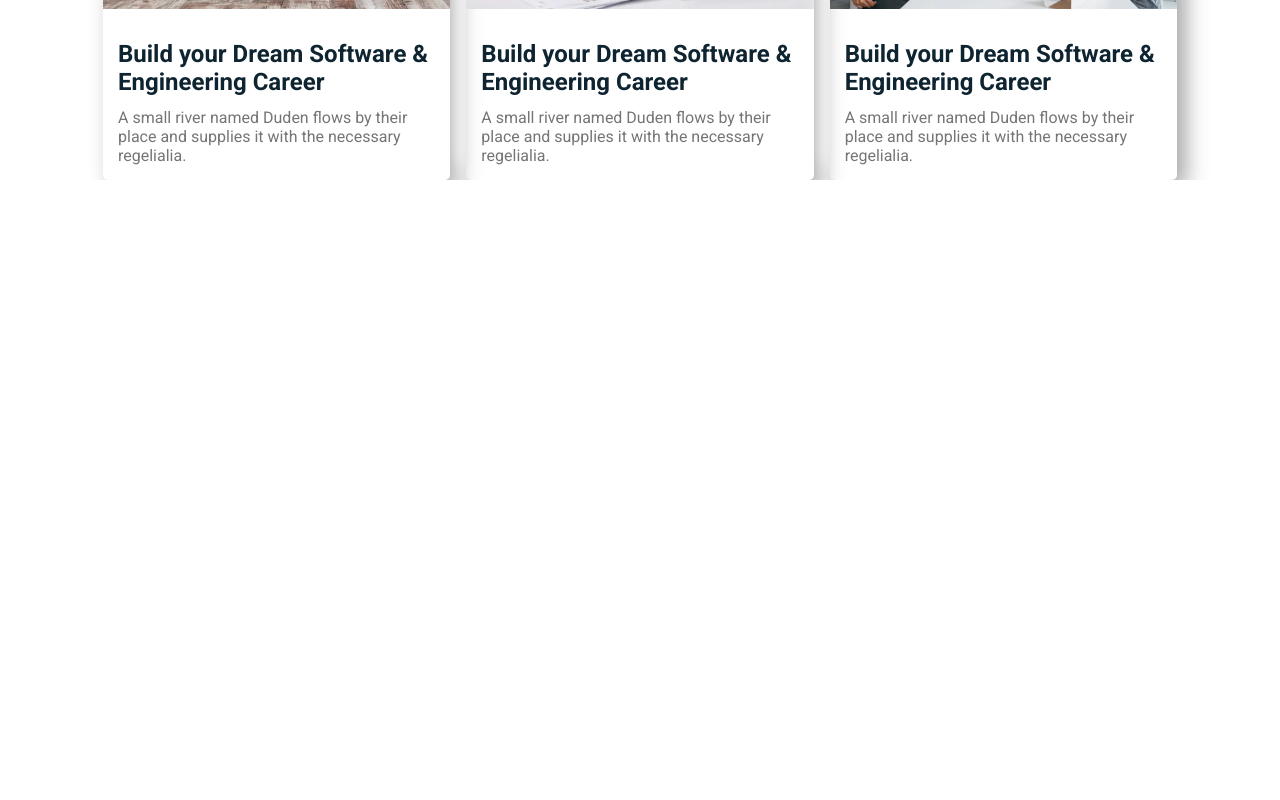
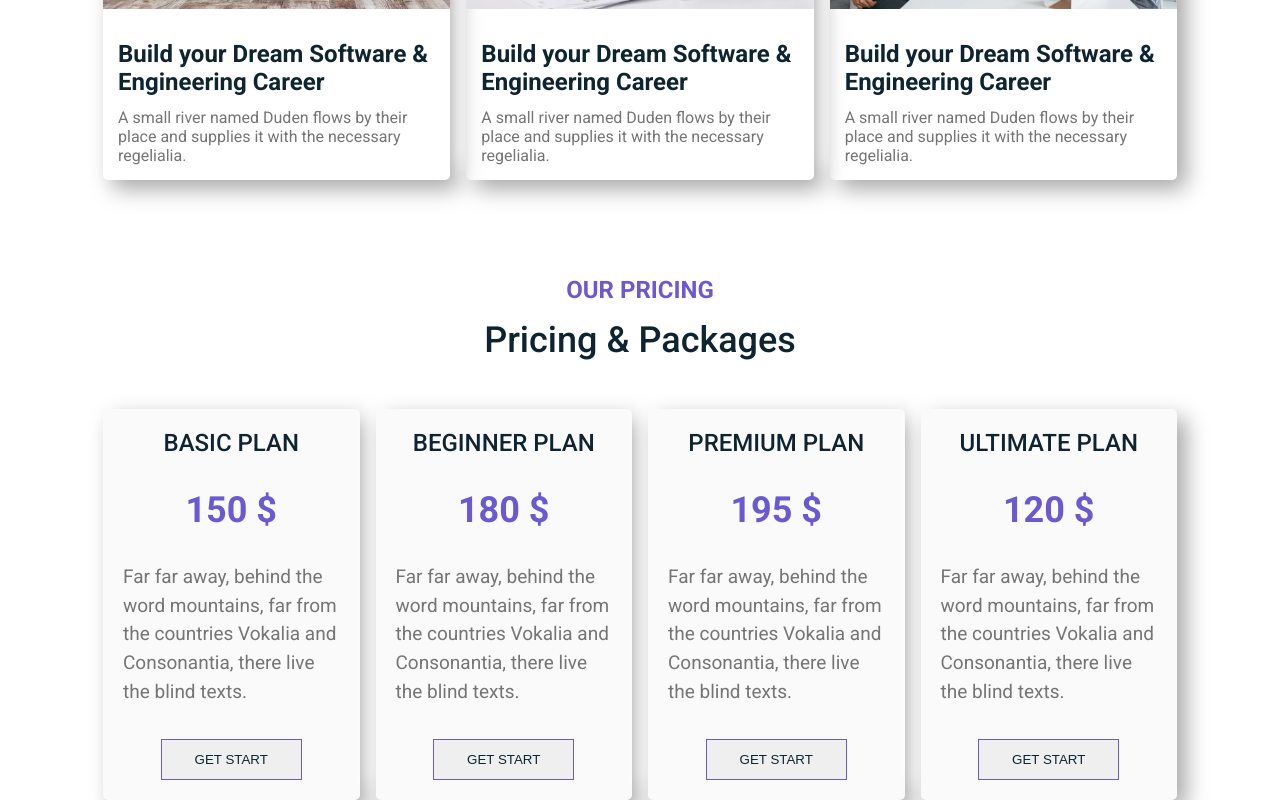
Before and after one commit to Ali-jalili/Educational-Website, a React (Create React App) app in the folder my-educational/: page / in a window 1280 px wide. Shown: the part 4257-5057 px from the top of the page. Before the commit the page ends 4437 px from the top, so only its background shows below. Built offline with nearby package versions, Linux system fonts and the light colour scheme.

Commit message:
OUR PRICING section has been completed

```diff
--- a/my-educational/src/Components/Page/Home/Header/Header.css
+++ b/my-educational/src/Components/Page/Home/Header/Header.css
@@ -145,7 +145,7 @@ font-size: 1.3rem;
 }
 }
 
-@media screen and (max-width:270px){
+@media screen and (max-width:330px){
     .box-info{
         top: 7rem;
     }
--- a/my-educational/src/Components/Page/Home/Main/Main.css
+++ b/my-educational/src/Components/Page/Home/Main/Main.css
@@ -429,7 +429,64 @@ background-color: var(--hover-color);
      border-top-right-radius: 5px;
 }
 
+/*?? section-pricing */
 
+.section-pricing{
+    margin-top: 6rem;
+}
+
+.contact-pricing{
+    display: grid;
+    grid-template-columns: repeat(auto-fit, minmax(200px, 1fr));
+    gap: 1rem;
+    margin-top: 3rem;
+    margin-left: 8px;
+    margin-right: 8px;
+}
+
+.cart-price{
+    background-color: var(--body-color);
+    box-shadow: 9px 9px 22px #a7a7a7, -9px -9px 22px #ffffff;
+    padding: 20px;
+    border-radius: 5px;
+}
+
+.box-price{
+    display: flex;
+    flex-direction: column;
+    gap: 2rem;
+    align-items: center;
+}
+
+.name-price{
+    font-size: var(--h2-font-size);
+    color: var(--first-color);
+    font-weight: var(--font-medium);
+}
+
+.price-text{
+    font-size: var(--h1-font-size);
+    color: var(--second-color);
+}
+
+.desc-price{
+    font-size: 19px;
+    color: var(--text-color);
+    line-height: 1.8rem;
+}
+
+.btn-price{
+    border: 1px solid var(--second-color);
+    padding: 12px 33px;
+    color: var(--first-color);
+    transition: 0.3s;
+        font-weight: var(--font-normal);
+}
+
+.btn-price:hover{
+    background-color: var(--hover-color);
+    color: #fff;
+}
 
 /*??RESPONSIVE*/
 
@@ -533,6 +590,10 @@ background-color: var(--hover-color);
 }
 
 
+    .desc-price{
+        font-size: 16px;
+    }
+
 }
 
 
@@ -552,7 +613,7 @@ background-color: var(--hover-color);
 
 
 
-@media screen and (max-width:270px){
+@media screen and (max-width:330px){
 
 
 .contact-box {
--- a/my-educational/src/Components/Page/Home/Main/Main.jsx
+++ b/my-educational/src/Components/Page/Home/Main/Main.jsx
@@ -1,6 +1,6 @@
 import React from 'react';
 import './Main.css';
-import { contactBoxData, dataWrapper, coursesCard, online, testimonal, weblog, team } from '../../../../Context/Data'
+import { contactBoxData, dataWrapper, coursesCard, online, testimonal, weblog, price } from '../../../../Context/Data'
 
 // import { Swiper, SwiperSlide } from 'swiper/react';
 // import { Navigation, Pagination, Scrollbar } from 'swiper/modules';
@@ -264,6 +264,51 @@ const Main = () => {
 
             </section>
 
+            <section className='section-pricing'>
+
+                <div className='heading-text'>
+                    <h3 className='title-heading-text-1'>OUR PRICING</h3>
+                    <h2 className='title-heading-text-2'>Pricing & Packages</h2>
+                </div>
+
+                <div className="container">
+
+                    <div className="contact-pricing">
+
+                        {price.map((item, id) => (
+
+                            <div className='cart-price' key={id}>
+
+                                <div className='box-price'>
+
+                                    <span className='name-price'>{item.name}</span>
+
+                                    <h2 className='price-text'>{item.price}</h2>
+
+                                    <p className='desc-price'>{item.desc}</p>
+
+                                    <button className='btn-price'>GET START</button>
+
+                                </div>
+
+
+
+
+                            </div>
+                        ))}
+
+
+
+
+
+                    </div>
+
+                </div>
+
+            </section>
+
+
+
 
 
         </main >
--- a/my-educational/src/Context/Data.js
+++ b/my-educational/src/Context/Data.js
@@ -332,6 +332,28 @@ export const weblog = [
     },
 ]
 
+export const price = [
+    {
+        name: "BASIC PLAN",
+        price: "150 $",
+        desc: "Far far away, behind the word mountains, far from the countries Vokalia and Consonantia, there live the blind texts.",
+    },
+    {
+        name: "BEGINNER PLAN",
+        price: "180 $",
+        desc: "Far far away, behind the word mountains, far from the countries Vokalia and Consonantia, there live the blind texts.",
+    },
+    {
+        name: "PREMIUM PLAN",
+        price: "195 $",
+        desc: "Far far away, behind the word mountains, far from the countries Vokalia and Consonantia, there live the blind texts.",
+    },
+    {
+        name: "ULTIMATE PLAN",
+        price: "120 $",
+        desc: "Far far away, behind the word mountains, far from the countries Vokalia and Consonantia, there live the blind texts.",
+    },
+]
 
 export const team = [
     {
```
